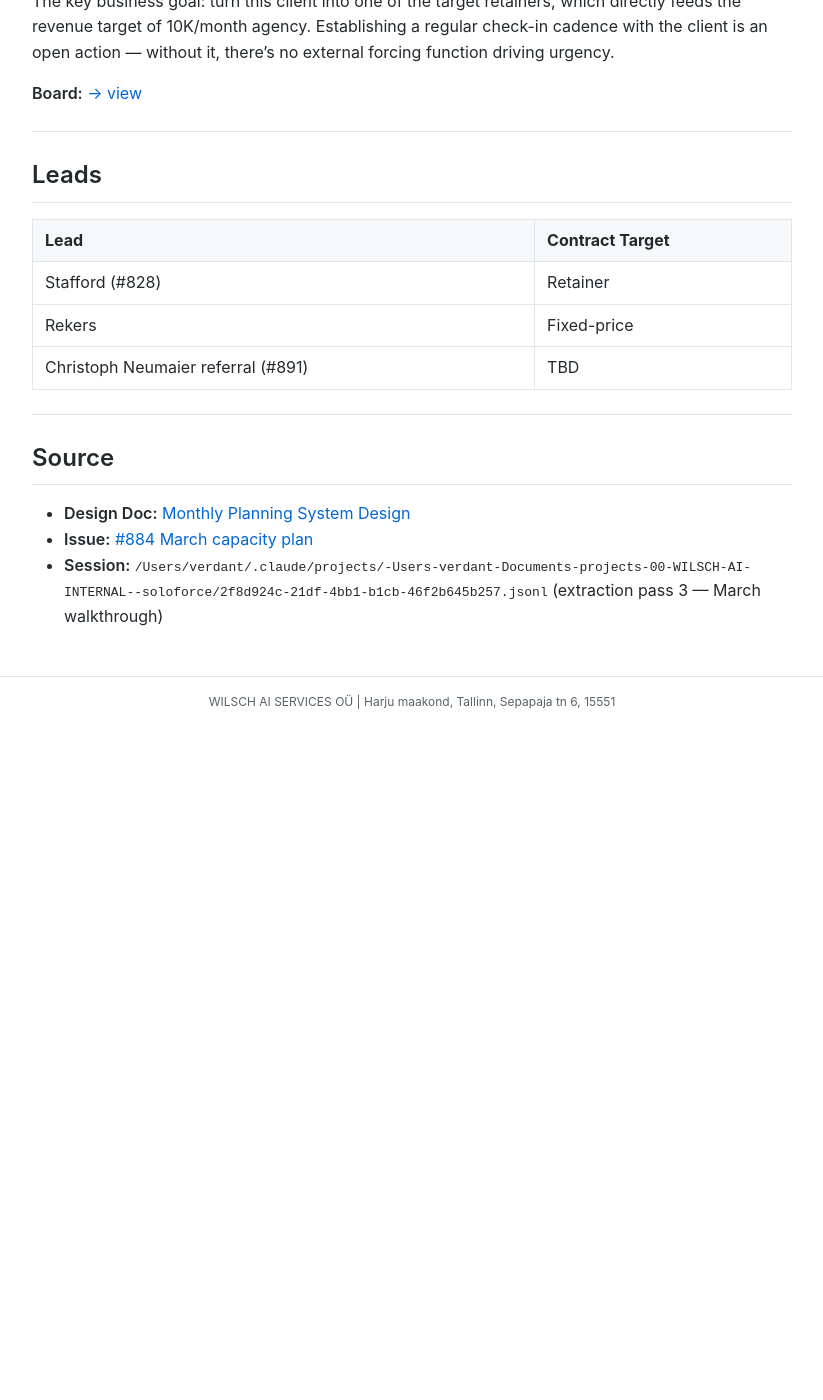
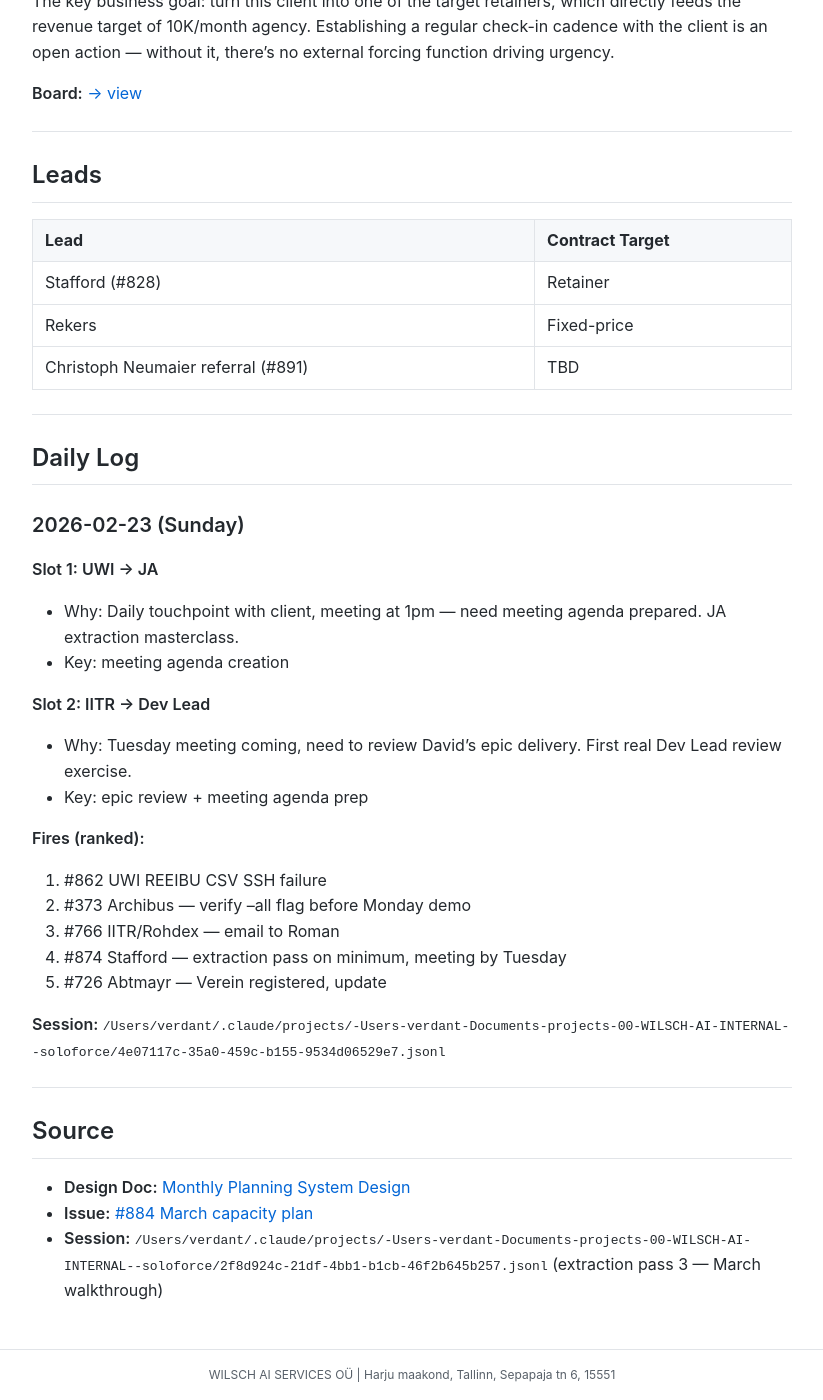
Before and after one commit to MariusWilsch/public-wilsch-ai-pages, a Jekyll site: the page built from project/soloforce/monthly-plan-2026-02-23-to-2026-03-31.md, in a window 1280 px wide and 1400 px high, scrolled down 2990 px. Shown: the whole window, without its empty margins (228-1051 px from the left). Built offline with Jekyll 4.4.1, drawn with Linux system fonts in a browser that asks for light colours; our own code applies the rules of GitHub Pages for plain Markdown files; before the commit the page ends 3716 px from its top, so only the background shows below that.

Commit message:
Sync from hippocampus 2026-02-22

```diff
--- a/project/soloforce/monthly-plan-2026-02-23-to-2026-03-31.md
+++ b/project/soloforce/monthly-plan-2026-02-23-to-2026-03-31.md
@@ -90,6 +90,29 @@ First monthly plan. Testing: if monthly pre-decides direction and daily enforces
 
 ---
 
+## Daily Log
+
+### 2026-02-23 (Sunday)
+
+**Slot 1: UWI → JA**
+- Why: Daily touchpoint with client, meeting at 1pm — need meeting agenda prepared. JA extraction masterclass.
+- Key: meeting agenda creation
+
+**Slot 2: IITR → Dev Lead**
+- Why: Tuesday meeting coming, need to review David's epic delivery. First real Dev Lead review exercise.
+- Key: epic review + meeting agenda prep
+
+**Fires (ranked):**
+1. #862 UWI REEIBU CSV SSH failure
+2. #373 Archibus — verify --all flag before Monday demo
+3. #766 IITR/Rohdex — email to Roman
+4. #874 Stafford — extraction pass on minimum, meeting by Tuesday
+5. #726 Abtmayr — Verein registered, update
+
+**Session:** `/Users/verdant/.claude/projects/-Users-verdant-Documents-projects-00-WILSCH-AI-INTERNAL--soloforce/4e07117c-35a0-459c-b155-9534d06529e7.jsonl`
+
+---
+
 ## Source
 
 - **Design Doc:** [Monthly Planning System Design](https://mariuswilsch.github.io/public-wilsch-ai-pages/project/soloforce/monthly-planning-system-design)
```
